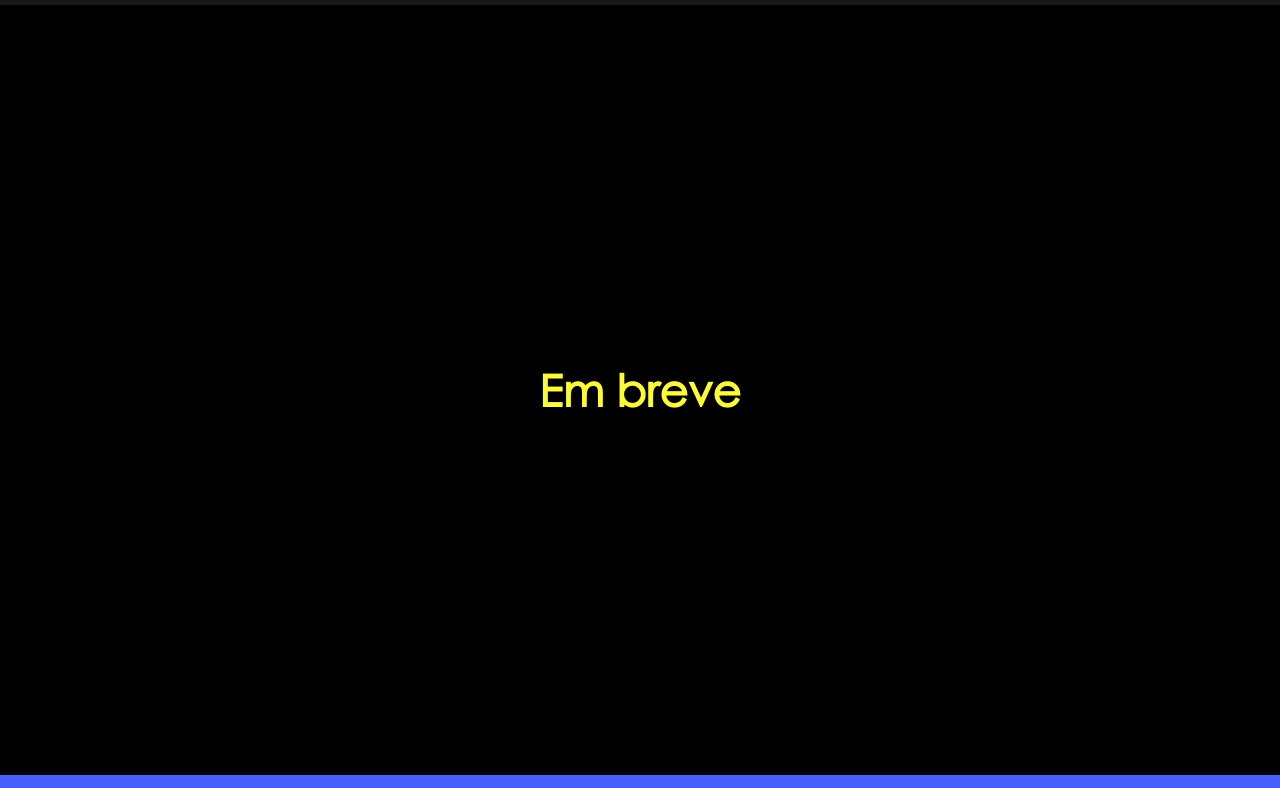
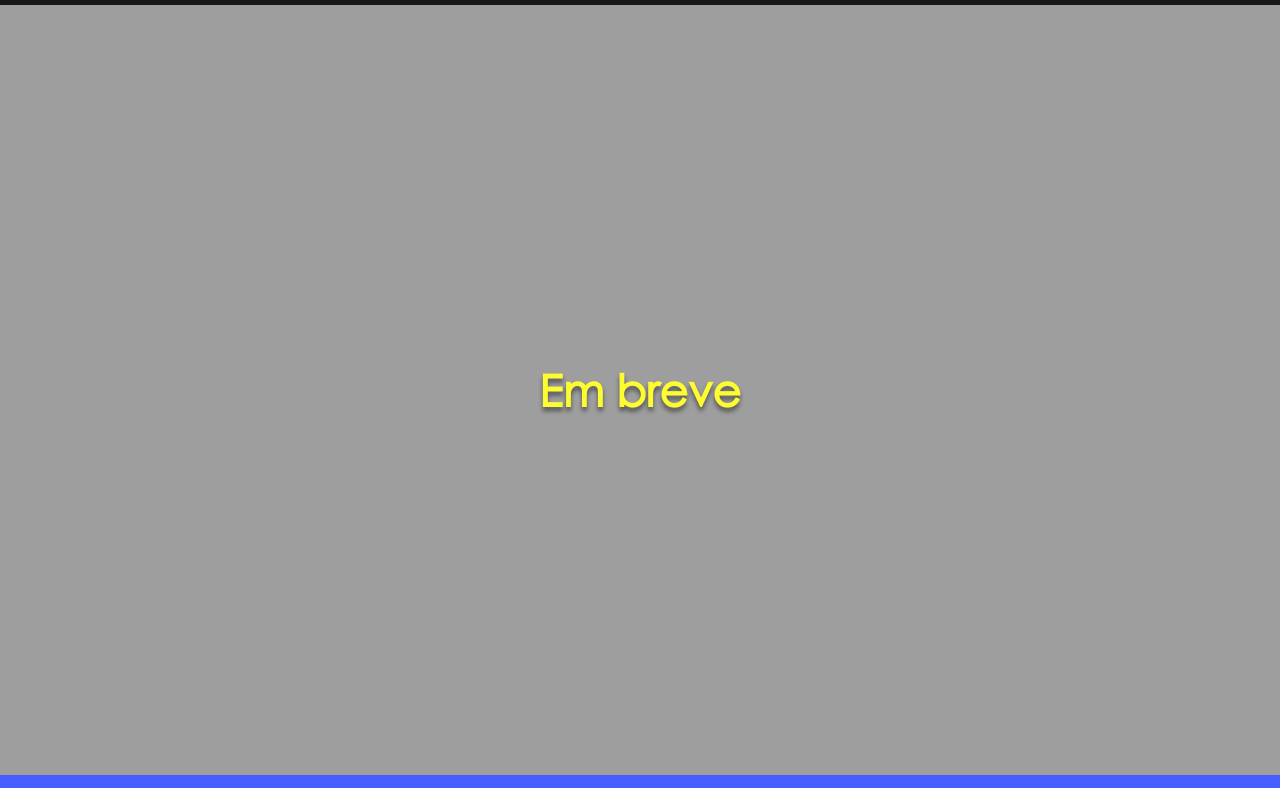
Before and after one commit to josielsn93/MissaoSegPortal, a plain HTML site: page em-breve.html in a window 1280 px wide. Shown: the part 73-861 px from the top of the page. Drawn offline with nearby package versions, Linux system fonts and the light colour scheme; the site is published under a folder, as on GitHub Pages, so addresses that start at the root find nothing; files whose address does not match are found by name.

Commit message:
correcao bg-embreve

```diff
--- a/assets/css/style.css
+++ b/assets/css/style.css
@@ -390,7 +390,7 @@ border: none;
 
 /*Páginas Em breve */
 .bg-embreve {
-  background-image: url(/assets/images/bg-embreve.png);
+  background-image: url(../../assets/images/bg-embreve.png);
 }
 .embreve {
   min-height: 770px;
```
